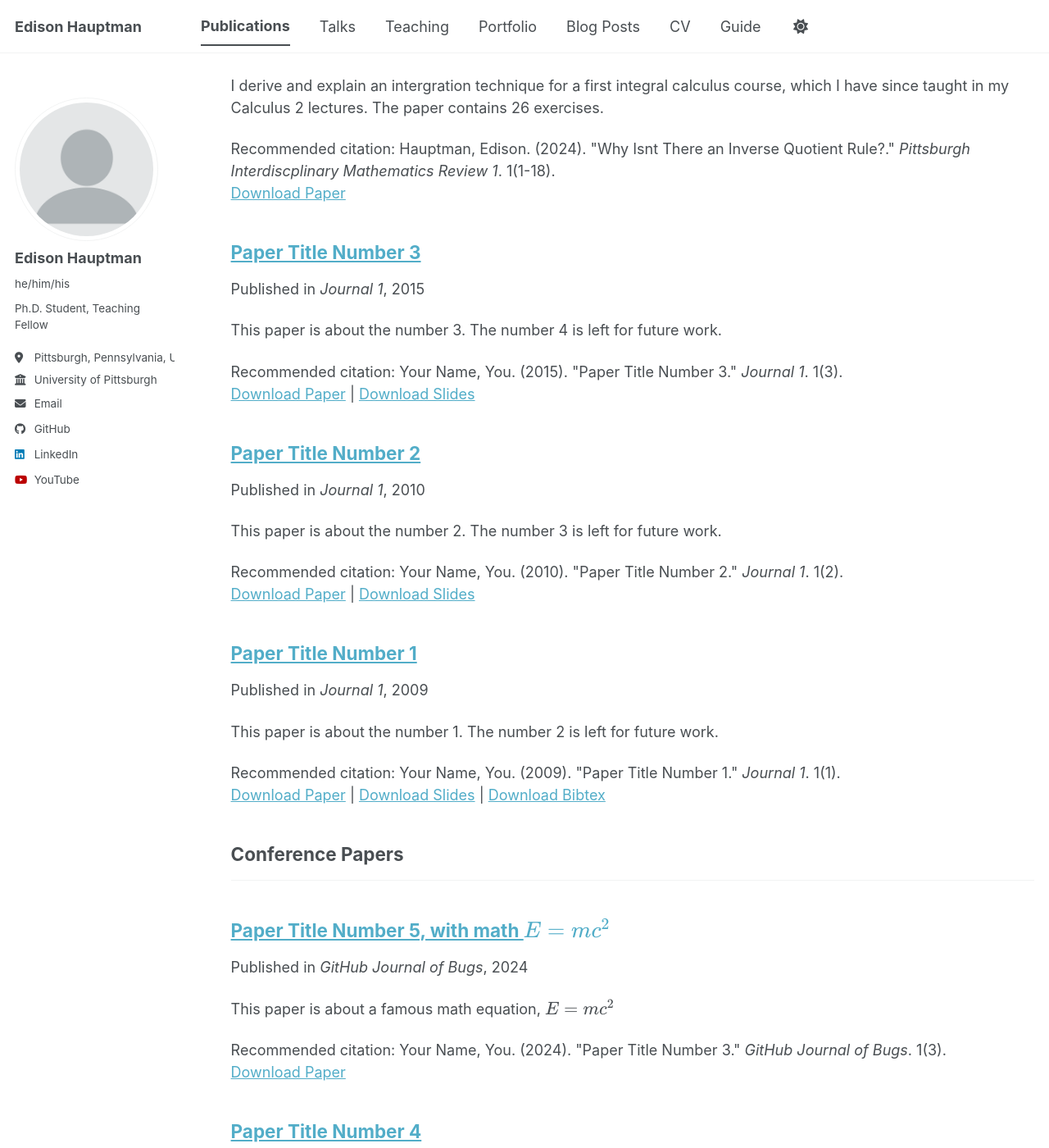
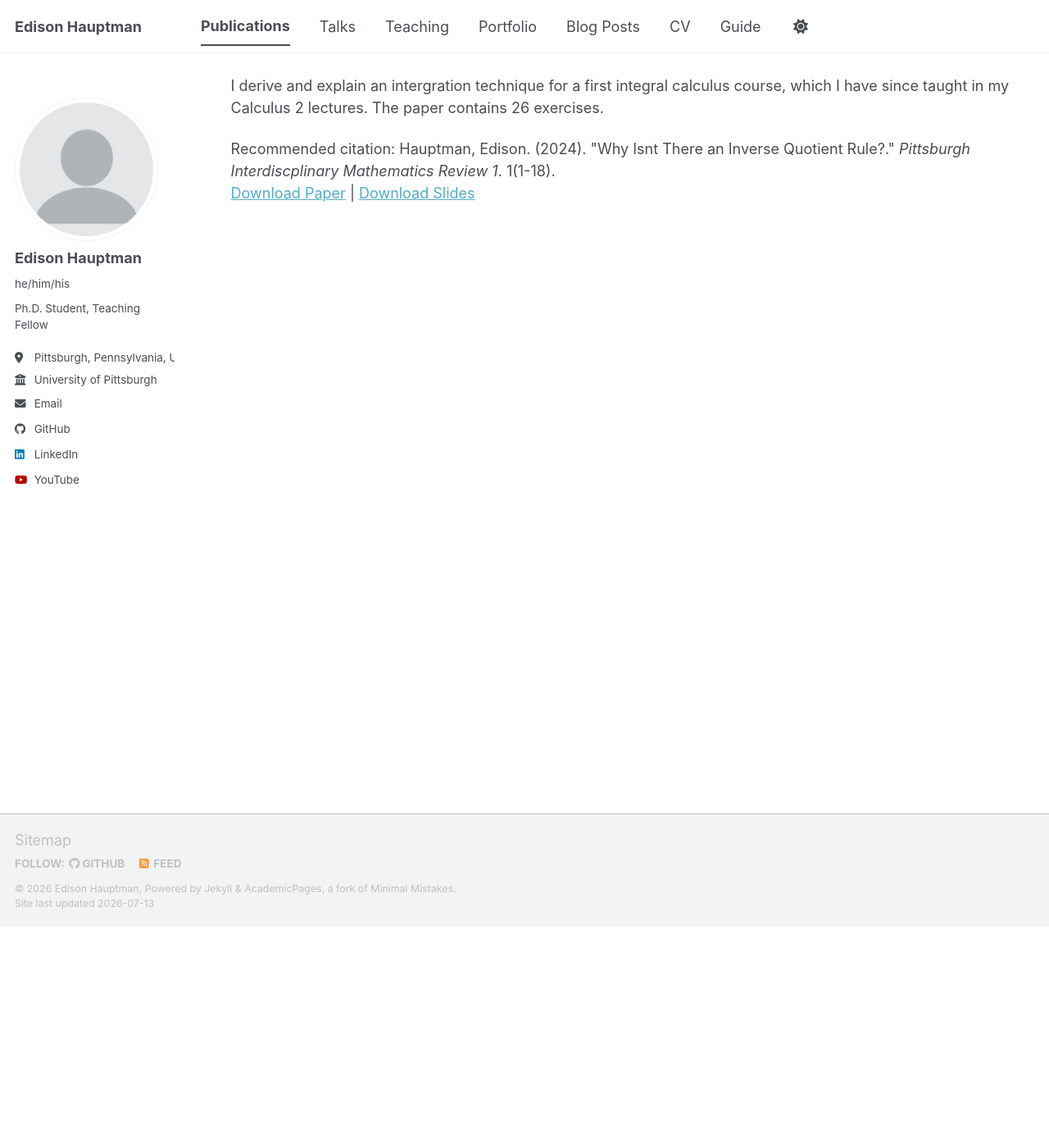
Before and after one commit to edihau/edihau.github.io, a Jekyll site: the page built from _pages/publications.html, in a window 1280 px wide and 1400 px high, scrolled down 270 px. Shown: the whole window at 82% size. Built offline with Jekyll 4.4.1, drawn with Linux system fonts in a browser that asks for light colours; a script bundle is joined from its source files by our own code; library files that are not in the unit come from our copies; some of the changed text lies outside the part shown.

Commit message:
Get rid of default files.

```diff
--- a/_publications/2009-10-01-paper-title-number-1.md
+++ /dev/null
@@ -1,14 +0,0 @@
----
-title: "Paper Title Number 1"
-collection: publications
-category: manuscripts
-permalink: /publication/2009-10-01-paper-title-number-1
-excerpt: 'This paper is about the number 1. The number 2 is left for future work.'
-date: 2009-10-01
-venue: 'Journal 1'
-slidesurl: 'https://academicpages.github.io/files/slides1.pdf'
-paperurl: 'https://academicpages.github.io/files/paper1.pdf'
-bibtexurl: 'https://academicpages.github.io/files/bibtex1.bib'
-citation: 'Your Name, You. (2009). &quot;Paper Title Number 1.&quot; <i>Journal 1</i>. 1(1).'
----
-The contents above will be part of a list of publications, if the user clicks the link for the publication than the contents of section will be rendered as a full page, allowing you to provide more information about the paper for the reader. When publications are displayed as a single page, the contents of the above "citation" field will automatically be included below this section in a smaller font.
--- a/_publications/2010-10-01-paper-title-number-2.md
+++ /dev/null
@@ -1,14 +0,0 @@
----
-title: "Paper Title Number 2"
-collection: publications
-category: manuscripts
-permalink: /publication/2010-10-01-paper-title-number-2
-excerpt: 'This paper is about the number 2. The number 3 is left for future work.'
-date: 2010-10-01
-venue: 'Journal 1'
-slidesurl: 'https://academicpages.github.io/files/slides2.pdf'
-paperurl: 'https://academicpages.github.io/files/paper2.pdf'
-citation: 'Your Name, You. (2010). &quot;Paper Title Number 2.&quot; <i>Journal 1</i>. 1(2).'
----
-
-The contents above will be part of a list of publications, if the user clicks the link for the publication than the contents of section will be rendered as a full page, allowing you to provide more information about the paper for the reader. When publications are displayed as a single page, the contents of the above "citation" field will automatically be included below this section in a smaller font.
--- a/_publications/2015-10-01-paper-title-number-3.md
+++ /dev/null
@@ -1,14 +0,0 @@
----
-title: "Paper Title Number 3"
-collection: publications
-category: manuscripts
-permalink: /publication/2015-10-01-paper-title-number-3
-excerpt: 'This paper is about the number 3. The number 4 is left for future work.'
-date: 2015-10-01
-venue: 'Journal 1'
-slidesurl: 'https://academicpages.github.io/files/slides3.pdf'
-paperurl: 'https://academicpages.github.io/files/paper3.pdf'
-citation: 'Your Name, You. (2015). &quot;Paper Title Number 3.&quot; <i>Journal 1</i>. 1(3).'
----
-
-The contents above will be part of a list of publications, if the user clicks the link for the publication than the contents of section will be rendered as a full page, allowing you to provide more information about the paper for the reader. When publications are displayed as a single page, the contents of the above "citation" field will automatically be included below this section in a smaller font.
--- a/_publications/2025-06-08-paper-title-number-5.md
+++ /dev/null
@@ -1,13 +0,0 @@
----
-title: "Paper Title Number 5, with math $$E=mc^2$$"
-collection: publications
-category: conferences
-permalink: /publication/2024-02-17-paper-title-number-4
-excerpt: 'This paper is about a famous math equation, $$E=mc^2$$'
-date: 2024-02-17
-venue: 'GitHub Journal of Bugs'
-paperurl: 'https://academicpages.github.io/files/paper3.pdf'
-citation: 'Your Name, You. (2024). &quot;Paper Title Number 3.&quot; <i>GitHub Journal of Bugs</i>. 1(3).'
----
-
-Using [MathJax](https://www.mathjax.org/) in the description is supported - $$E=mc^2$$ - however, the use must be mindful that the default delimiters are `$$...$$` and `\\[...\\]` which differs from the `$...$` that is typically expected.
```
Also changed, not shown: _publications/2024-02-17-paper-title-number-4.md (deleted, +0 -13 lines), _publications/2024-04-12-why-isnt-there-an-inverse-quotient-rule.md (+3 -1 lines), _talks/2012-03-01-talk-1.md (deleted, +0 -11 lines), _talks/2013-03-01-tutorial-1.md (deleted, +0 -13 lines), _talks/2014-02-01-talk-2.md (deleted, +0 -13 lines), _talks/2014-03-01-talk-3.md (deleted, +0 -11 lines).
